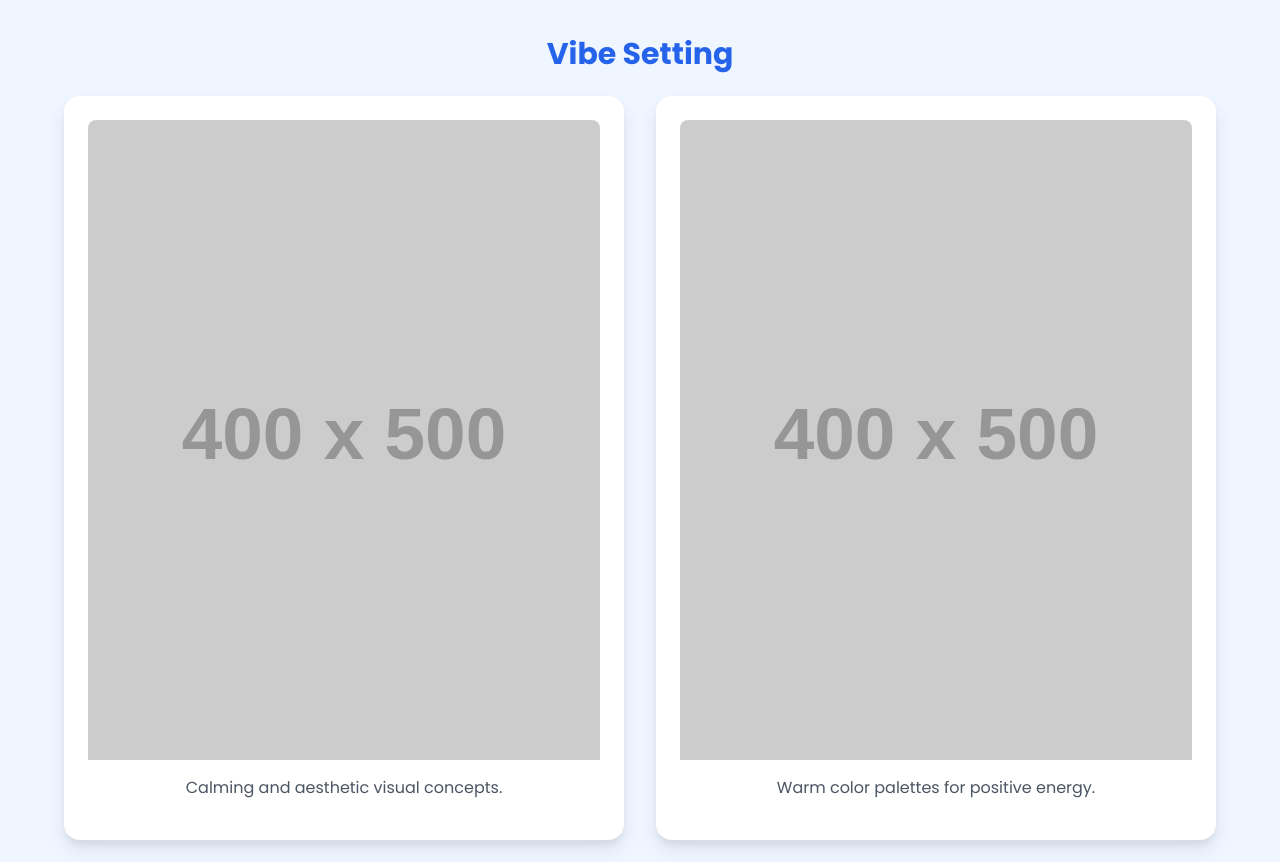
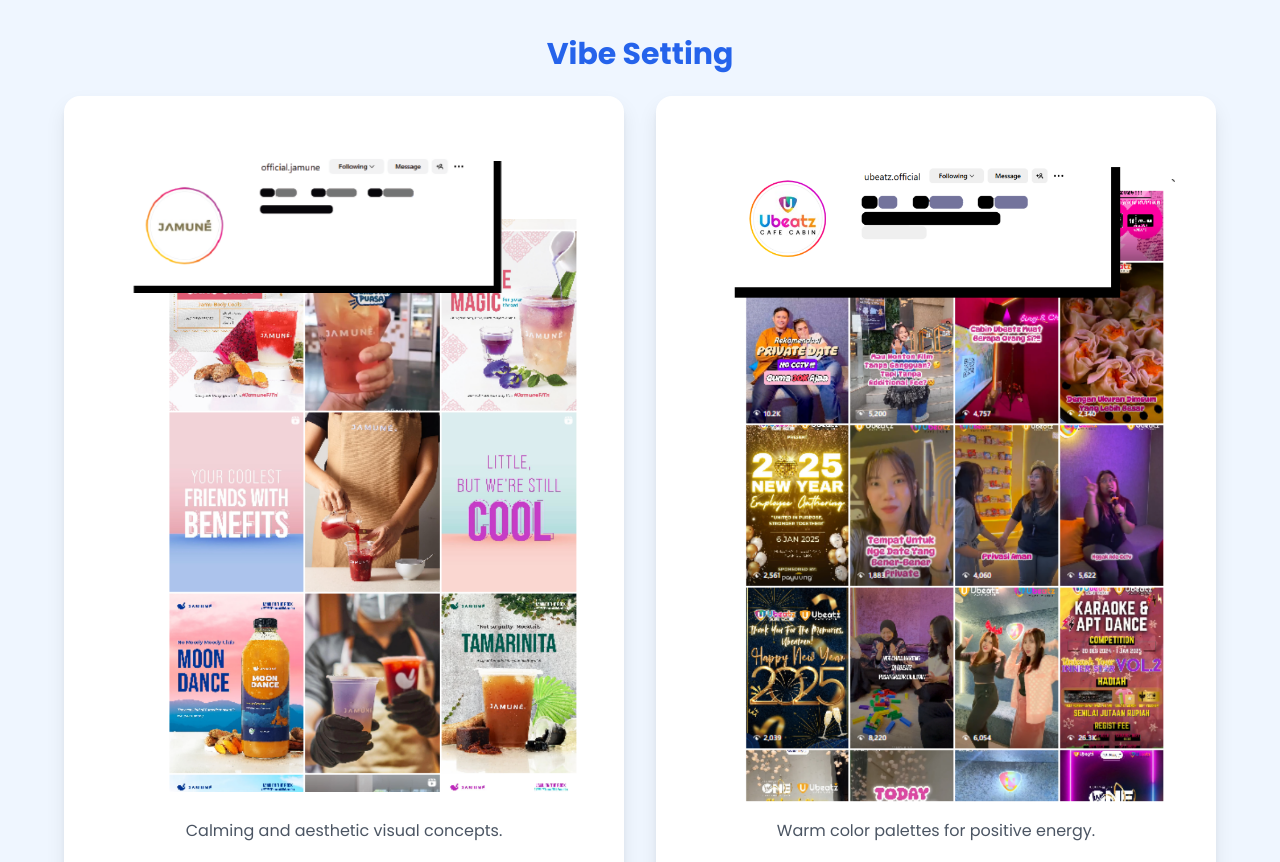
Before and after one commit to COMICEK/comicek.github.io, a plain HTML site: page index.html in a window 1280 px wide. Shown: the part 960-1822 px from the top of the page. Drawn offline with nearby package versions, Linux system fonts and the light colour scheme; placeholder pictures from the web are drawn by us.

Commit message:
Update index.html

```diff
--- a/index.html
+++ b/index.html
@@ -193,13 +193,13 @@
                 <h3 class="text-2xl md:text-3xl font-bold text-blue-600 mb-6 text-center" data-aos="fade-right" data-aos-delay="100">Vibe Setting</h3>
                 <div class="grid grid-cols-1 sm:grid-cols-2 gap-6 md:gap-8">
                     <div class="card" data-aos="fade-up" data-aos-delay="200">
-                        <img src="assets/vibe_1.webp" alt="Vibe Setting Example 1" class="w-full h-auto object-cover rounded-t-lg zoomable" onerror="this.onerror=null;this.src='https://placehold.co/400x500/FBCFE8/EC4899?text=Vibe+1';">
+                        <img src="assets/vibe_1.png" alt="Vibe Setting Example 1" class="w-full h-auto object-cover rounded-t-lg zoomable" onerror="this.onerror=null;this.src='https://placehold.co/400x500/FBCFE8/EC4899?text=Vibe+1';">
                         <div class="p-4 text-center">
                             <p class="text-gray-600">Calming and aesthetic visual concepts.</p>
                         </div>
                     </div>
                     <div class="card" data-aos="fade-up" data-aos-delay="300">
-                        <img src="assets/vibe_2.webp" alt="Vibe Setting Example 2" class="w-full h-auto object-cover rounded-t-lg zoomable" onerror="this.onerror=null;this.src='https://placehold.co/400x500/F59E0B/9A3412?text=Vibe+2';">
+                        <img src="assets/Vibe_2.png" alt="Vibe Setting Example 2" class="w-full h-auto object-cover rounded-t-lg zoomable" onerror="this.onerror=null;this.src='https://placehold.co/400x500/F59E0B/9A3412?text=Vibe+2';">
                          <div class="p-4 text-center">
                             <p class="text-gray-600">Warm color palettes for positive energy.</p>
                         </div>
```
